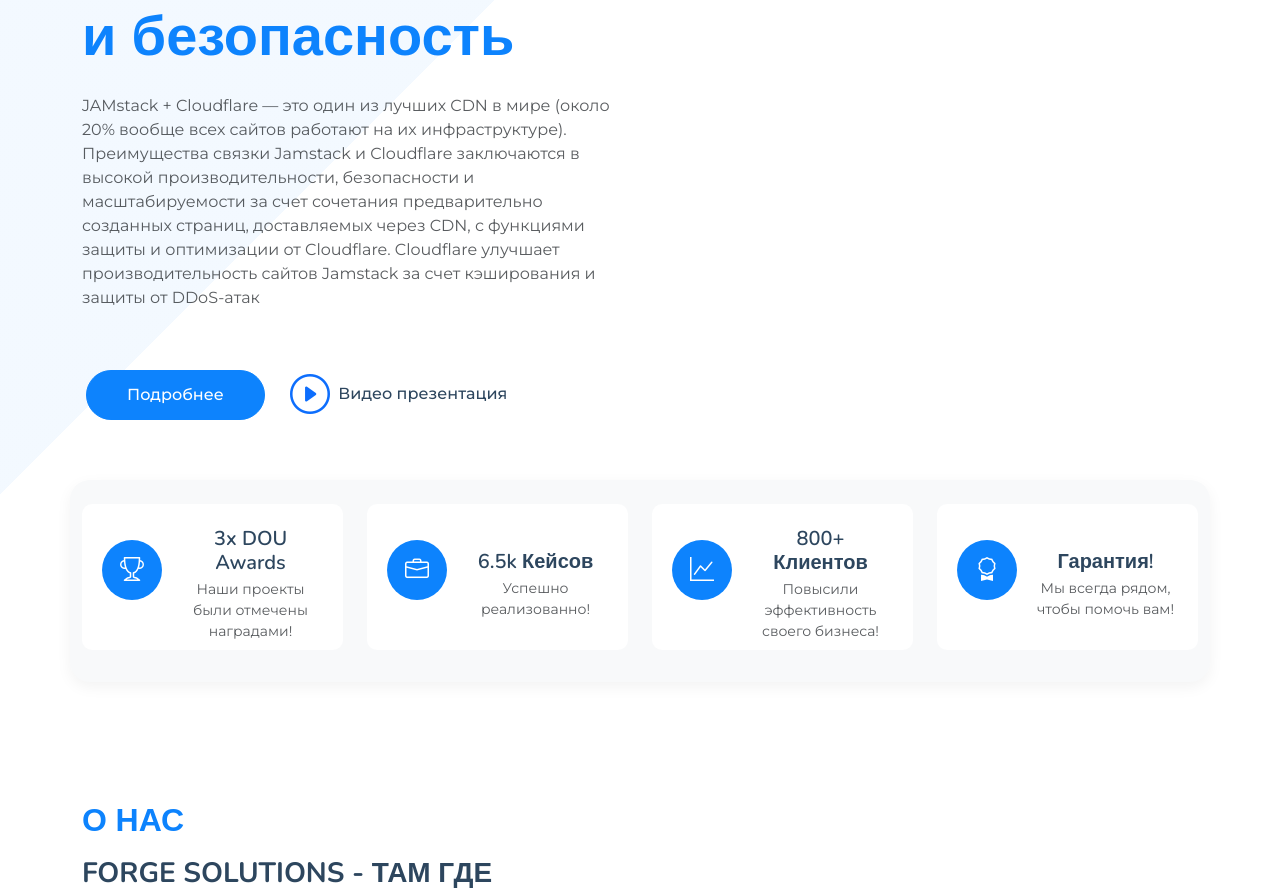
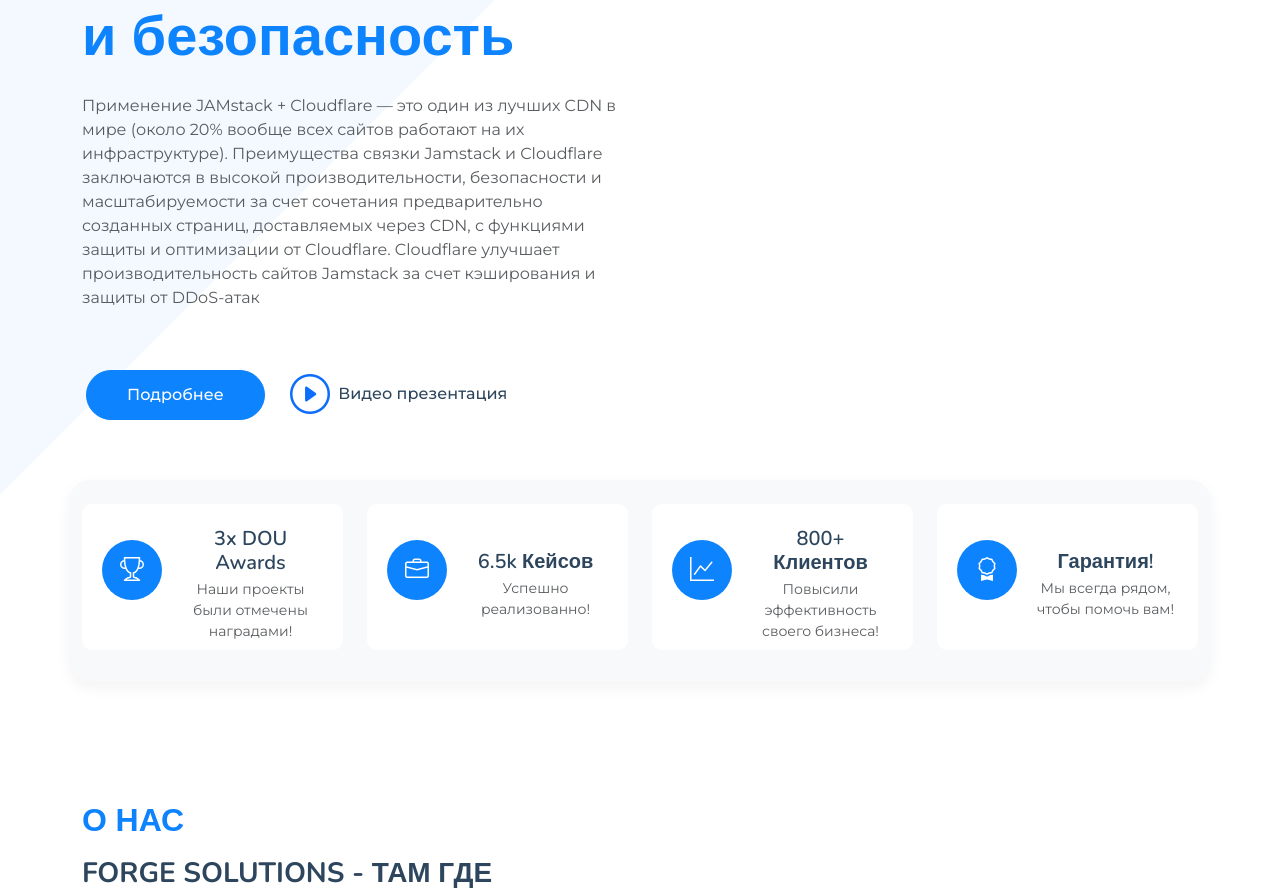
Before and after one commit to itcomdevops/it-agency, a website: page index.html in a window 1280 px wide. Shown: the part 1033-1927 px from the top of the page. Drawn offline with nearby package versions, Linux system fonts and the light colour scheme.

Commit message:
88888888888888888888888888

```diff
--- a/index.html
+++ b/index.html
@@ -102,7 +102,7 @@
                 </h1>
 
                 <p class="mb-4 mb-md-5 text-muted font-weight-bold">
-                  JAMstack + Cloudflare — это один из лучших CDN в мире (около 20% вообще всех сайтов работают на их инфраструктуре). Преимущества связки Jamstack и Cloudflare заключаются в высокой производительности, безопасности и масштабируемости за счет сочетания предварительно созданных страниц, доставляемых через CDN, с функциями защиты и оптимизации от Cloudflare. Cloudflare улучшает производительность сайтов Jamstack за счет кэширования и защиты от DDoS-атак
+                  Применение JAMstack + Cloudflare — это один из лучших CDN в мире (около 20% вообще всех сайтов работают на их инфраструктуре). Преимущества связки Jamstack и Cloudflare заключаются в высокой производительности, безопасности и масштабируемости за счет сочетания предварительно созданных страниц, доставляемых через CDN, с функциями защиты и оптимизации от Cloudflare. Cloudflare улучшает производительность сайтов Jamstack за счет кэширования и защиты от DDoS-атак
                 </p>
 
                 <div class="hero-buttons">
```
